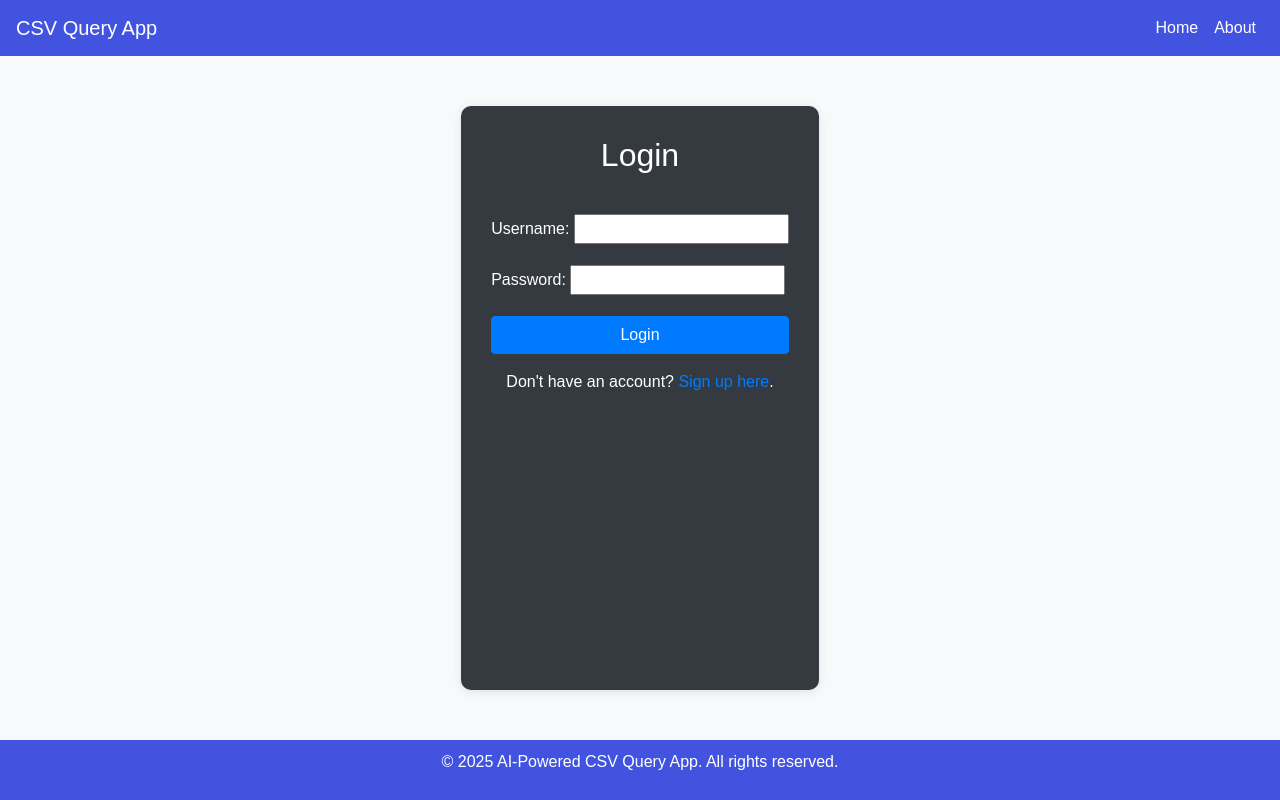
After one commit to think-code-run/AI_Query_App, a Django app: page /inventory/login/ in a window 1280 px wide. The commit adds this page. Run offline with Django 4.2, Linux system fonts and the light colour scheme; some libraries are stand-ins or nearby versions.

Commit message:
Second  commit

```diff
--- a/Inventory/forms.py
+++ b/Inventory/forms.py
@@ -1,19 +1,25 @@
 from django import forms
+from django.contrib.auth.forms import UserCreationForm
 from django.contrib.auth.models import User
 from django.core.exceptions import ValidationError
-from django.contrib.auth.forms import UserCreationForm
+from django.contrib.auth.forms import AuthenticationForm
 
-class SignUpForm(UserCreationForm):
-    email = forms.EmailField(required=True)
+
+class UserSignupForm(UserCreationForm):
+    email = forms.EmailField()
 
     class Meta:
         model = User
-        fields = ('username', 'email', 'password1', 'password2')
+        fields = ['username', 'email', 'password1', 'password2']
 
-    def clean(self):
-        cleaned_data = super().clean()
-        password = cleaned_data.get("password")
-        confirm_password = cleaned_data.get("confirm_password")
+    def clean_email(self):
+        email = self.cleaned_data.get('email')
+        if User.objects.filter(email=email).exists():
+            raise ValidationError("This email is already registered.")
+        return email
 
-        if password != confirm_password:
-            raise ValidationError("Passwords do not match.")
+# forms.py
+
+class UserLoginForm(AuthenticationForm):
+    username = forms.CharField(max_length=150)
+    password = forms.CharField(widget=forms.PasswordInput)
--- /dev/null
+++ b/Inventory/templates/login.html
@@ -0,0 +1,121 @@
+<!-- login.html -->
+<!DOCTYPE html>
+<html lang="en">
+<head>
+    <meta charset="UTF-8">
+    <meta name="viewport" content="width=device-width, initial-scale=1.0">
+    <title>Login - AI-Powered CSV Query App</title>
+    <link rel="stylesheet" href="https://maxcdn.bootstrapcdn.com/bootstrap/4.5.2/css/bootstrap.min.css">
+    <style>
+        body {
+            background-color: #f8f9fa;
+            font-family: 'Arial', sans-serif;
+            height: 100vh;
+            display: flex;
+            flex-direction: column;
+            justify-content: space-between;
+        }
+        .navbar {
+            background-color: #4254df;
+        }
+        .navbar-brand, .nav-link {
+            color: white !important;
+        }
+        .login-container {
+            max-width: 500px;
+            margin: 50px auto;
+            background-color: #343a40;
+            padding: 30px;
+            border-radius: 10px;
+            box-shadow: 0 2px 10px rgba(0, 0, 0, 0.1);
+            color: white;
+            flex-grow: 1;
+        }
+        .login-container h2 {
+            text-align: center;
+            margin-bottom: 40px;
+        }
+        .btn-primary {
+            width: 100%;
+        }
+        .footer {
+            background-color: #4254df;
+            padding: 10px 0;
+            text-align: center;
+            width: 100%;
+            color: white;
+        }
+        .alert {
+            margin-bottom: 20px;
+        }
+    </style>
+</head>
+<body>
+
+    <!-- Navigation Bar -->
+    <nav class="navbar navbar-expand-lg navbar-dark">
+        <a class="navbar-brand" href="{% url 'home' %}">CSV Query App</a>
+        <button class="navbar-toggler" type="button" data-toggle="collapse" data-target="#navbarNav" aria-controls="navbarNav" aria-expanded="false" aria-label="Toggle navigation">
+            <span class="navbar-toggler-icon"></span>
+        </button>
+        <div class="collapse navbar-collapse" id="navbarNav">
+            <ul class="navbar-nav ml-auto">
+                <li class="nav-item">
+                    <a class="nav-link" href="{% url 'home' %}">Home</a>
+                </li>
+                <li class="nav-item">
+                    <a class="nav-link" href="{% url 'about' %}">About</a>
+                </li>
+            </ul>
+        </div>
+    </nav>
+
+    <!-- Login Form -->
+    <div class="login-container">
+        <h2>Login</h2>
+
+        <!-- Display success or error messages -->
+        {% if messages %}
+            {% for message in messages %}
+                <div class="alert alert-{{ message.tags }}">
+                    {{ message }}
+                </div>
+            {% endfor %}
+        {% endif %}
+
+        <!-- Django Form Rendering -->
+        <form method="POST" action="{% url 'login' %}">
+            {% csrf_token %}
+
+            <!-- Non-Field Errors -->
+            {{ form.non_field_errors }}
+
+            <!-- Form Fields -->
+            <div class="form-group">
+                {{ form.username.label_tag }}
+                {{ form.username }}
+                {{ form.username.errors }}
+            </div>
+            <div class="form-group">
+                {{ form.password.label_tag }}
+                {{ form.password }}
+                {{ form.password.errors }}
+            </div>
+
+            <!-- Submit Button -->
+            <button type="submit" class="btn btn-primary">Login</button>
+        </form>
+
+        <!-- Link to Sign Up Page -->
+        <p class="text-center mt-3">
+            Don't have an account? <a href="{% url 'signup' %}">Sign up here</a>.
+        </p>
+    </div>
+
+    <!-- Footer -->
+    <footer class="footer">
+        <p>&copy; 2025 AI-Powered CSV Query App. All rights reserved.</p>
+    </footer>
+
+</body>
+</html>
--- a/Inventory/urls.py
+++ b/Inventory/urls.py
@@ -4,5 +4,6 @@ from . import views
 urlpatterns = [
     path('home/',views.Homepage,name='home'),
     path('about/',views.AboutPage,name='about'),
-    path('signup/',views.signupPage,name='signup'),
+    path('signup/',views.signup,name='signup'),
+    path('login/', views.loginPage, name='login'),
 ]
--- a/Inventory/views.py
+++ b/Inventory/views.py
@@ -1,26 +1,48 @@
 from django.shortcuts import render, redirect
-from django.contrib.auth.models import User
+from django.contrib.auth import login, authenticate
 from django.contrib import messages
-from .forms import SignUpForm
-
+from .forms import UserSignupForm, UserLoginForm
 
 def Homepage(request):
-    return render(request,'homepage.html')
+    return render(request, 'homepage.html')
 
 def AboutPage(request):
-    return render(request,'about.html')
-
-def signupPage(request):
-    return render(request,'signup.html')
+    return render(request, 'about.html')
 
 
 def signup(request):
     if request.method == 'POST':
-        form = SignUpForm(request.POST)
+        form = UserSignupForm(request.POST)
         if form.is_valid():
-            form.save()
-            return redirect('login')
+            form.save()  # Save the new user to the database
+            messages.success(request, "Account created successfully! You can now log in.")
+            return redirect('login')  # Redirect to login page after successful sign-up
+        else:
+            messages.error(request, "There was an error creating your account.")  # Error message if form is invalid
     else:
-        form = SignUpForm()
+        form = UserSignupForm()  # Empty form for GET request
 
     return render(request, 'signup.html', {'form': form})
+
+def loginPage(request):
+    if request.method == 'POST':
+        form = UserLoginForm(request, data=request.POST)
+        if form.is_valid():
+            # Authenticate user and log them in
+            username = form.cleaned_data['username']
+            password = form.cleaned_data['password']
+            user = authenticate(username=username, password=password)
+
+            if user is not None:
+                login(request, user)  # Log the user in
+                messages.success(request, "You have logged in successfully!")
+                return redirect('home')  # Redirect to homepage after successful login
+            else:
+                messages.error(request, "Invalid username or password.")
+        else:
+            messages.error(request, "Please correct the errors below.")
+
+    else:
+        form = UserLoginForm()
+
+    return render(request, 'login.html', {'form': form})
```
Also changed, not shown: Inventory/templates/signup.html (+9 -4 lines), db.sqlite3.
